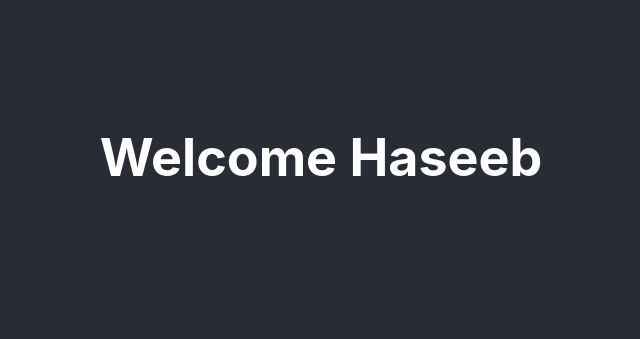
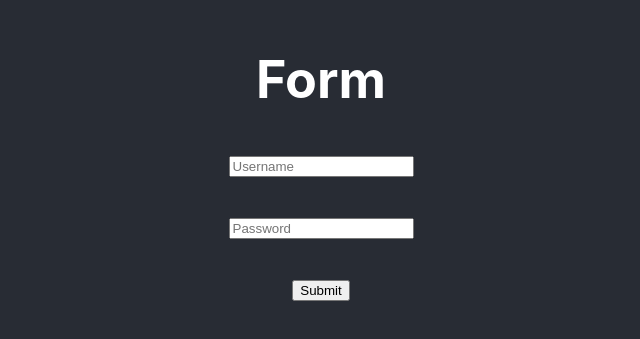
Before and after one commit to haseebulamin/React-Course-Project, a React (Create React App) app: page / in a window 1280 px wide. Shown: the part 243-582 px from the top of the page, without its empty margins (319-959 px from the left). Built offline with nearby package versions, Linux system fonts and the light colour scheme.

Commit message:
basic form validation

```diff
--- a/src/App.js
+++ b/src/App.js
@@ -1,10 +1,10 @@
 import './App.css';
-import RenderingCondition from './Components/React-roadmap-Docs/RenderingCondition';
+import BasicFormValidation from './Components/React-roadmap-Docs/BasicFormValidation';
 function App() {
   return (
     <div className="App">
       <header className="App-header">
-        <RenderingCondition/>
+        <BasicFormValidation/>
       </header>
     </div>
   );
--- /dev/null
+++ b/src/Components/React-roadmap-Docs/BasicFormValidation.jsx
@@ -0,0 +1,48 @@
+import React,{useState} from 'react'
+
+export default function BasicFormValidation() {
+    // const [userName, setUsername] = useState("");
+  const [userLessError, setUserLessError] = useState(false);
+  const [userMaxError, setUserMaxError] = useState(false);
+
+
+  function formHandler(e) {
+    e.prevenDefault();
+  }
+  function userHandler(val) {
+    let valueLength = val.target.value.length;
+
+
+    if (valueLength > 10) {
+      setUserMaxError(true);
+    }
+    if (valueLength < 10 && valueLength > 4) {
+      setUserMaxError(false);
+      setUserLessError(false);
+    }
+
+
+    if (valueLength < 4) {
+      setUserLessError(true);
+    }
+
+
+    console.log(valueLength);
+  }
+
+  return (
+    <div>
+        <h1>Form</h1>
+      <form onSubmit={formHandler}>
+        <input type='text' placeholder='Username' onChange={userHandler} />
+        {userLessError ? <p>Must be atlest 4 Chracter</p> : ""}
+        {userMaxError ? <p>Must be Less than 10 Chracter</p> : ""}
+        <br /> <br />
+        <input type='text' placeholder='Password' />
+        <br /> <br />
+        <button type='submit'>Submit</button>
+      </form>
+
+    </div>
+  )
+}
--- a/src/Components/React-roadmap-Docs/RenderingCondition.jsx
+++ b/src/Components/React-roadmap-Docs/RenderingCondition.jsx
@@ -2,6 +2,7 @@ import React,{useState} from 'react'
 
 export default function RenderingCondition() {
     const [login, setLogin] = useState(true)
+    setLogin();
   return (
     <div>
         {login ?  <h1>Welcome Haseeb</h1>: <h1>Hello Haseeb</h1>}
```
